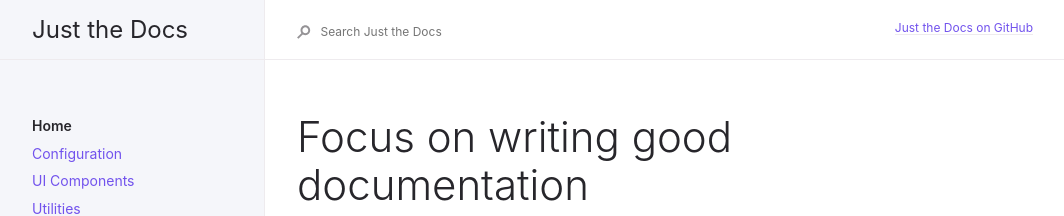
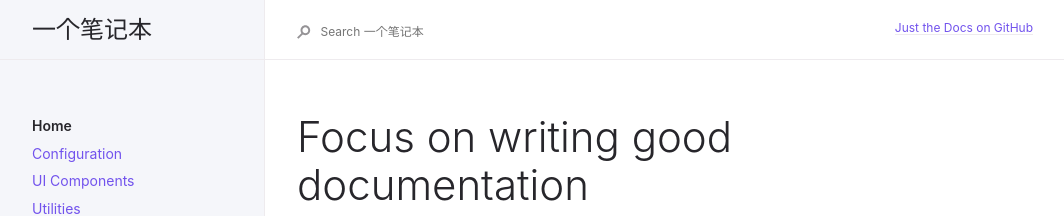
Before and after one commit to Naunter/naunter.github.io, a Jekyll site: the page built from index.md, in a window 1280 px wide. Shown: the top 216 px of the page, without its empty margins (91-1155 px from the left). Built offline with Jekyll 4.4.1, drawn with Linux system fonts in a browser that asks for light colours.

Commit message:
Update _config.yml

```diff
--- a/_config.yml
+++ b/_config.yml
@@ -13,8 +13,8 @@
 # you will see them accessed via {{ site.title }}, {{ site.github_repo }}, and so on.
 # You can create any custom variable you would like, and they will be accessible
 # in the templates via {{ site.myvariable }}.
-title: Just the Docs
-description: A Jekyll theme for documentation
+title: 一个笔记本
+description: 一个用来保存和记录各种教程的笔记本
 baseurl: "/just-the-docs/" # the subpath of your site, e.g. /blog
 url: "https://pmarsceill.github.io" # the base hostname & protocol for your site, e.g. http://example.com
 
```
